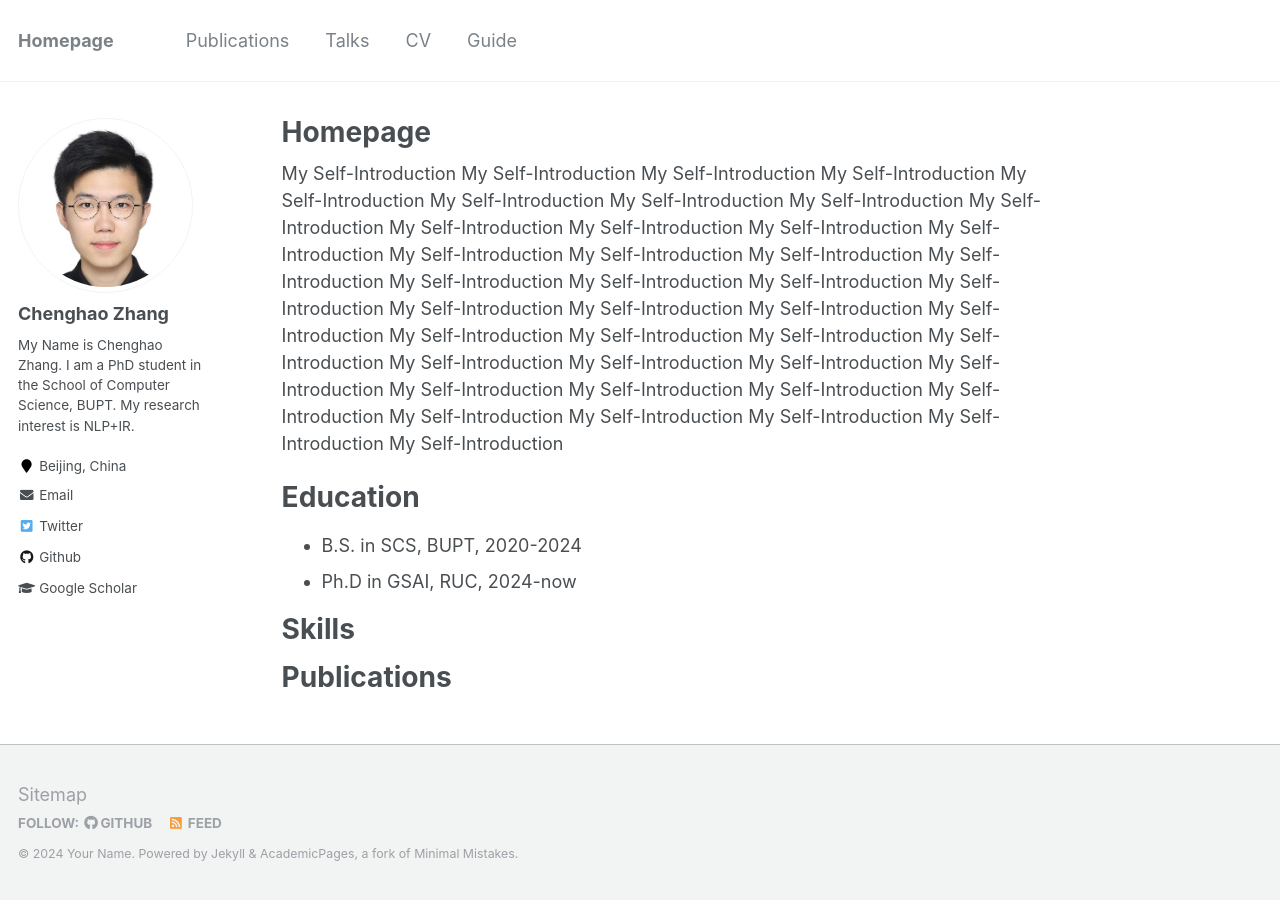
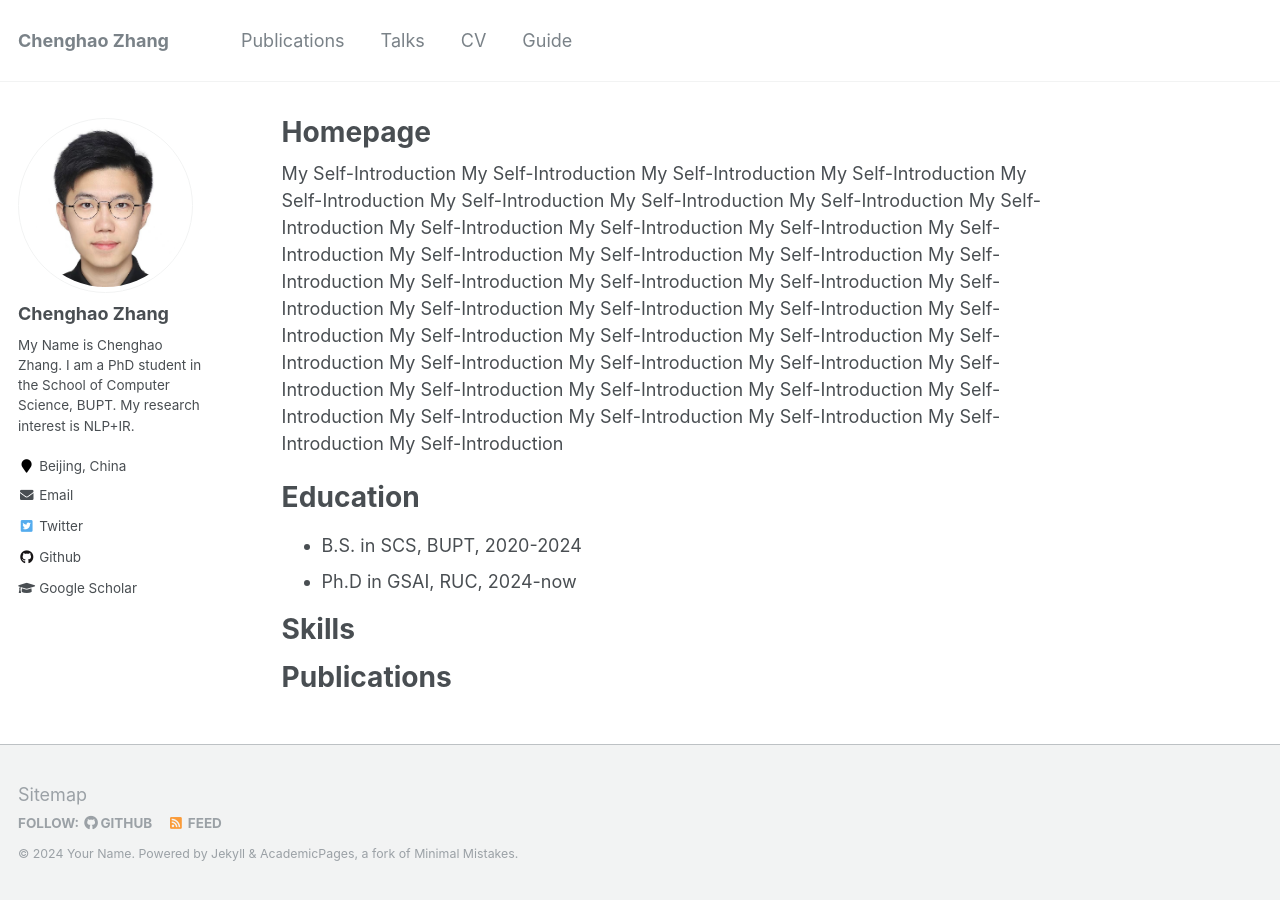
Before and after one commit to SnowNation101/SnowNation101.github.io, a Jekyll site: the page built from _pages/about.md, in a window 1280 px wide. Built offline with Jekyll 4.4.1, drawn with Linux system fonts in a browser that asks for light colours.

Commit message:
Update _config.yml

```diff
--- a/_config.yml
+++ b/_config.yml
@@ -7,7 +7,7 @@
 
 # Site Settings
 locale                   : "en-US"
-title                    : "Homepage"
+title                    : "Chenghao Zhang"
 title_separator          : "-"
 name                     : &name "Your Name"
 description              : &description "personal description"
```
